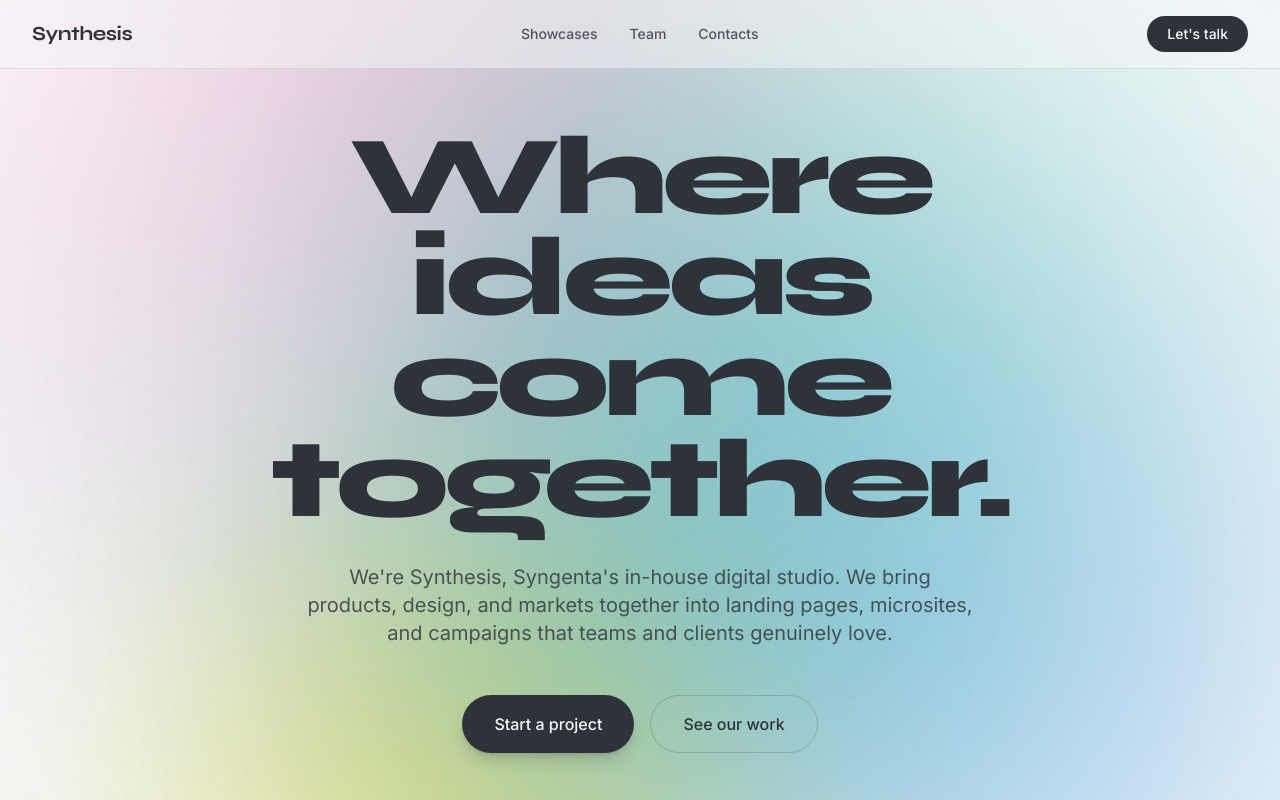
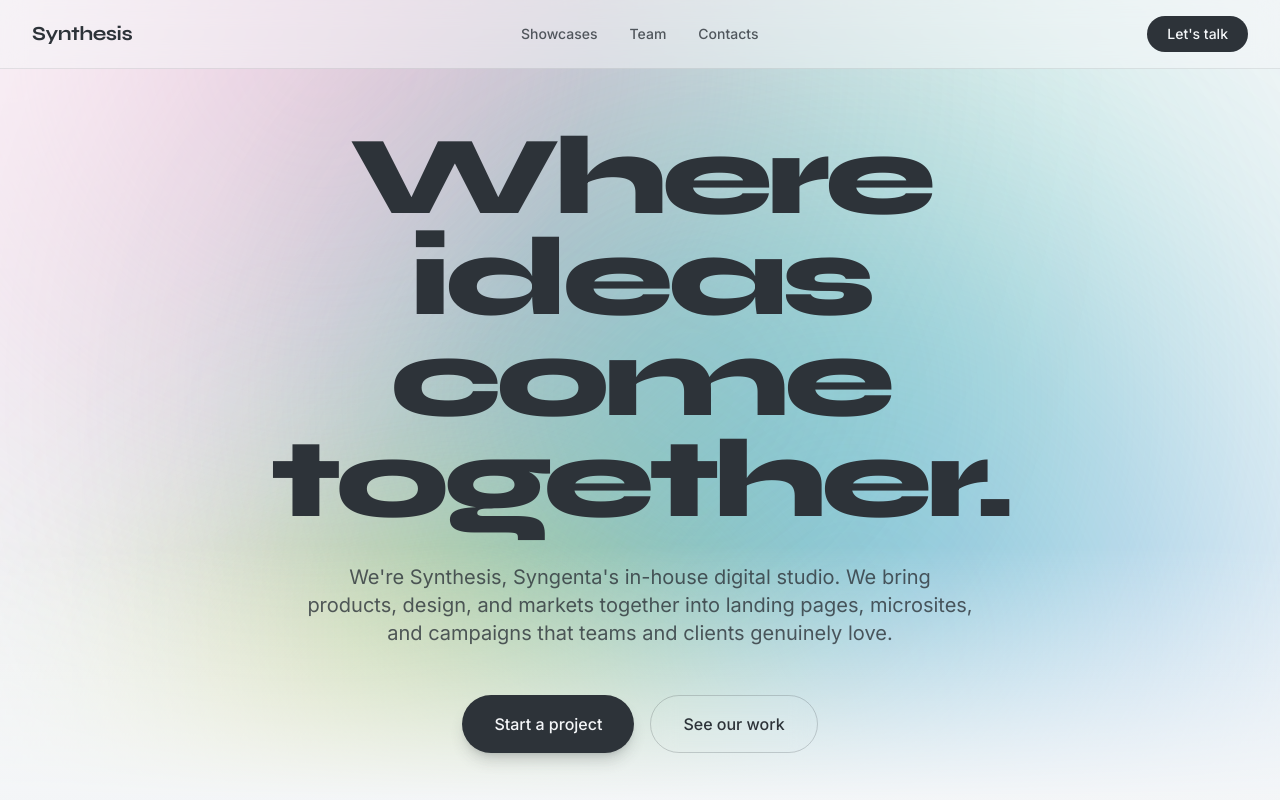
Before and after one commit to ratatoskodessa-boop/synthesis-portfolio, a Next.js app: page / in a window 1280 px wide. Shown: the top 800 px of the page. Built offline with nearby package versions, Linux system fonts and the light colour scheme.

Commit message:
Update page.tsx

```diff
--- a/app/page.tsx
+++ b/app/page.tsx
@@ -24,11 +24,8 @@ function Header() {
 function Hero() {
   const sectionRef = useRef<HTMLElement>(null);
 
-  // Пружинна анімація для шлейфу (робимо її дуже м'якою, щоб "вода" тягнулась із затримкою)
   const mouseX = useSpring(0, { stiffness: 30, damping: 20 });
   const mouseY = useSpring(0, { stiffness: 30, damping: 20 });
-
-  // Анімація прозорості: з'являється, коли курсор на екрані, і зникає, коли виходить за межі
   const trailOpacity = useSpring(0, { stiffness: 40, damping: 15 });
 
   const handleMouseMove = (e: any) => {
@@ -47,7 +44,7 @@ function Hero() {
       className="relative min-h-screen flex items-center justify-center overflow-hidden pt-20 bg-background cursor-default"
     >
 
-      {/* Анімований фон з 4 кольорів (залишається) */}
+      {/* Анімований фон з 4 кольорів */}
       <div className="absolute inset-0 pointer-events-none overflow-hidden">
         <motion.div animate={{ scale: [1, 1.4, 1], x: ['0%', '30%', '-10%', '0%'], y: ['0%', '-30%', '20%', '0%'] }} transition={{ duration: 18, repeat: Infinity, ease: "easeInOut" }} className="absolute top-[-10%] left-[-10%] w-[45vw] h-[45vw] bg-pink-400/40 rounded-full mix-blend-multiply filter blur-[80px] md:blur-[120px]" />
         <motion.div animate={{ scale: [1, 1.5, 1], x: ['0%', '-40%', '20%', '0%'], y: ['0%', '40%', '-20%', '0%'] }} transition={{ duration: 22, repeat: Infinity, ease: "easeInOut", delay: 1 }} className="absolute top-[10%] right-[-10%] w-[50vw] h-[50vw] bg-blue-400/40 rounded-full mix-blend-multiply filter blur-[80px] md:blur-[120px]" />
@@ -64,7 +61,11 @@ function Hero() {
         }}
       />
 
-      <div className="relative z-10 max-w-4xl mx-auto px-6 text-center flex flex-col items-center pointer-events-none">
+      {/* ПЛАВНИЙ ПЕРЕХІД ВНИЗУ (ГРАДІЄНТ ФОНУ) */}
+      <div className="absolute bottom-0 left-0 w-full h-32 md:h-64 bg-gradient-to-t from-background to-transparent z-10 pointer-events-none" />
+
+      {/* Текст та кнопки */}
+      <div className="relative z-20 max-w-4xl mx-auto px-6 text-center flex flex-col items-center pointer-events-none">
         <motion.h1
           initial={{ opacity: 0, y: 20 }} animate={{ opacity: 1, y: 0 }} transition={{ duration: 0.8 }}
           className="font-syne text-6xl md:text-[7rem] font-extrabold tracking-tighter leading-[0.9] text-foreground mb-8"
@@ -79,7 +80,6 @@ function Hero() {
           We're Synthesis, Syngenta's in-house digital studio. We bring products, design, and markets together into landing pages, microsites, and campaigns that teams and clients genuinely love.
         </motion.p>
 
-        {/* Кнопкам повертаємо pointer-events-auto, щоб на них можна було клікати */}
         <motion.div
           initial={{ opacity: 0 }} animate={{ opacity: 1 }} transition={{ delay: 0.4 }}
           className="flex gap-4 pointer-events-auto"
@@ -269,20 +269,18 @@ function Testimonials() {
 }
 // --- КОМПОНЕНТ: Team ---
 function Team() {
-  // Зберігаємо індекс людини, на яку наведено курсор (за замовчуванням - перша людина)
   const [hoveredIndex, setHoveredIndex] = useState<number>(0);
   const containerRef = useRef(null);
 
-  // Плавна зміна фону при скролі (Світлий -> Темний -> Світлий)
   const { scrollYProgress } = useScroll({
     target: containerRef,
     offset: ["start center", "end center"]
   });
 
-  const bgChange = useTransform(scrollYProgress, [0, 0.3, 0.7, 1], ['#F4F6F8', '#2D3339', '#2D3339', '#F4F6F8']);
+  // ОСЬ ТУТ ЗМІНЕНО КОЛІР: замість темного #2D3339 тепер м'який сірий #5C6B7A
+  const bgChange = useTransform(scrollYProgress, [0, 0.3, 0.7, 1], ['#F4F6F8', '#5C6B7A', '#5C6B7A', '#F4F6F8']);
   const textChange = useTransform(scrollYProgress, [0, 0.3, 0.7, 1], ['#2D3339', '#F4F6F8', '#F4F6F8', '#2D3339']);
 
-  // Масив команди з тимчасовими фотографіями
   const teamMembers = [
     { name: "Aarav Nair", image: "https://images.unsplash.com/photo-1506794778202-cad84cf45f1d?w=800&q=80" },
     { name: "Priya Menon", image: "https://images.unsplash.com/photo-1534528741775-53994a69daeb?w=800&q=80" },
@@ -320,7 +318,7 @@ function Team() {
           ))}
         </div>
 
-        {/* Права частина: Список імен (як на референсі) */}
+        {/* Права частина: Список імен */}
         <div className="flex flex-col text-right items-end justify-center">
           <h2 className="font-syne text-xl md:text-2xl text-mint mb-8 font-bold uppercase tracking-widest">
             The Team
```
